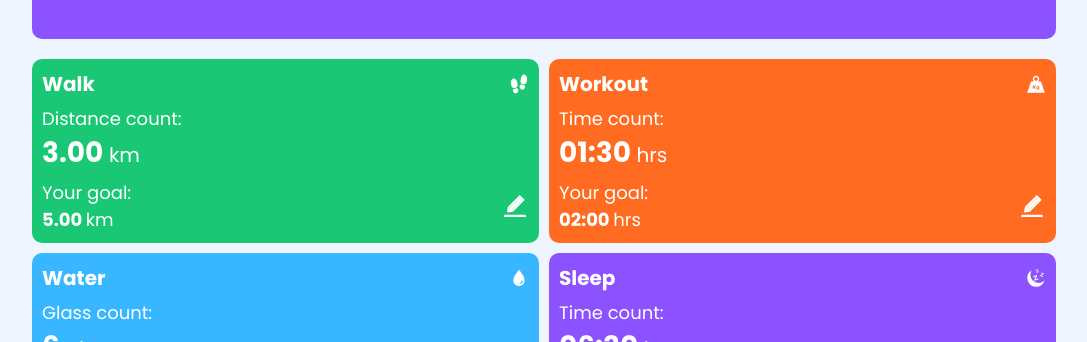
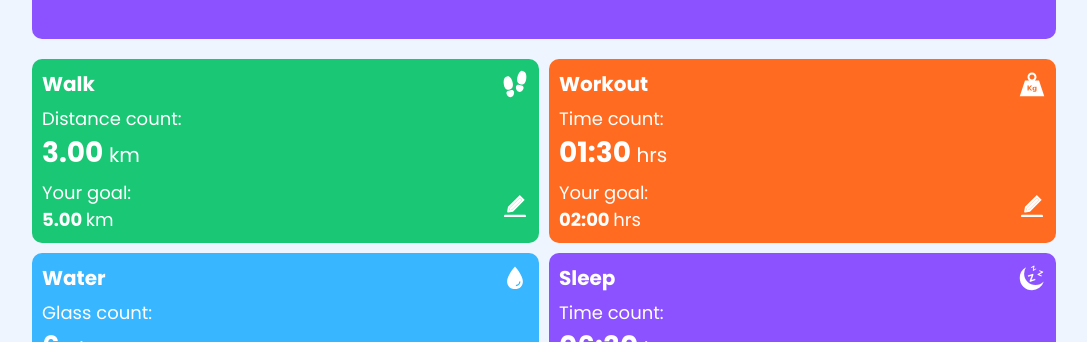
Before and after one commit to vanshp0272/fitness-hub, a React (Create React App) app: page / in a window 1280 px wide. Shown: the part 346-688 px from the top of the page, without its empty margins (96-1183 px from the left). Built offline with nearby package versions, Linux system fonts and the light colour scheme.

Commit message:
Update card image sizes

```diff
--- a/src/components/ProgressCard.js
+++ b/src/components/ProgressCard.js
@@ -15,10 +15,10 @@ export default function ProgressCard({
 }) {
 
   const getIcon = () => {
-    if (name === 'Walk') return <IoFootsteps className="text text--med" />;
-    if (name === 'Workout') return <GiWeight className="text text--med" />;
-    if (name === "Water") return <IoWaterSharp className="text text--med" />;
-    if (name === "Sleep") return <GiNightSleep className="text text--med" />;
+    if (name === 'Walk') return <IoFootsteps className="text text--big" />;
+    if (name === 'Workout') return <GiWeight className="text text--big" />;
+    if (name === "Water") return <IoWaterSharp className="text text--big" />;
+    if (name === "Sleep") return <GiNightSleep className="text text--big" />;
     return null;
   }
 
```
